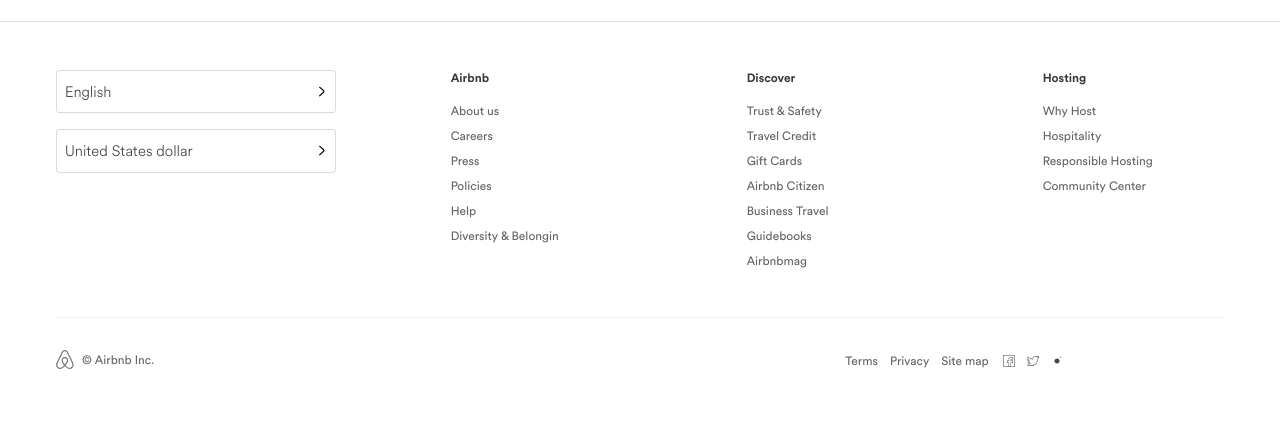
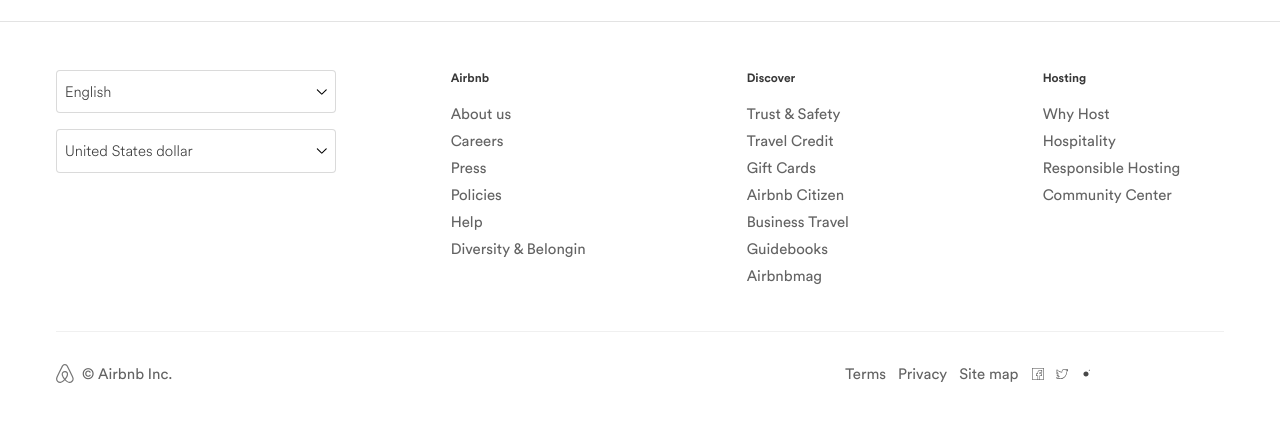
Before and after one commit to alekseevgeorgy/airbnb-demo-frontend, a React (Create React App) app: page / in a window 1280 px wide. Shown: the part 1908-2329 px from the top of the page. Built offline with nearby package versions, Linux system fonts and the light colour scheme.

Commit message:
fix/font sizes for media

```diff
--- a/src/Footer.js
+++ b/src/Footer.js
@@ -51,8 +51,7 @@
     background-size: contain;
     background-repeat: no-repeat;
     width: 11px;
-    height: 5.55px;
-    transform: rotate(270deg);
+    height: 6px;
   }
 
   @media screen and (min-width: 48rem) {
@@ -88,6 +87,11 @@
   line-height: 14px;
   font-weight: 400;
   color: #636363;
+
+  @media screen and (min-width: 62rem) {
+    font-size: 15px;
+    line-height: 19px;
+  }
 `;
 
 const MiscWrapper = styled.div`
@@ -101,15 +105,24 @@
   text-decoration: none;
   font-family: Circular Air Book, Helvetica, sans-serif;
   font-size: 12px;
-  line-height: 14px;
+  line-height: 15px;
   font-weight: 400;
   color: #636363;
+
+  @media screen and (min-width: 62rem) {
+    font-size: 15px;
+    line-height: 19px;
+  }
 `;
 
 const LinkExtended = Link.extend`
   display: block;
   margin-bottom: 11px;
   white-space: nowrap;
+
+  @media screen and (min-width: 62rem) {
+    margin-bottom: 8px;
+  }
 `;
 
 const Social = styled.img`
```
